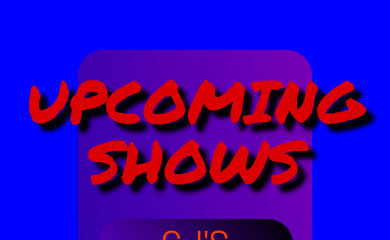
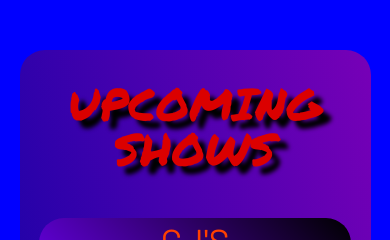
Before and after one commit to NickGentryBJJ/LuvSikReact, a React (Create React App) app: page / in a window 390 px wide. Shown: the part 701-941 px from the top of the page. Built offline with nearby package versions, Linux system fonts and the light colour scheme.

Commit message:
adjusted shows styling

```diff
--- a/src/Components/Shows/Shows.css
+++ b/src/Components/Shows/Shows.css
@@ -74,3 +74,12 @@
     flex-direction: column;
     align-items: center;
 }
+
+@media only screen and  (max-width: 768px) {
+    .title{
+        font-size: 45px;
+    }
+    .upcoming-shows-wrapper{
+        width: 80%;
+    }
+}
```
